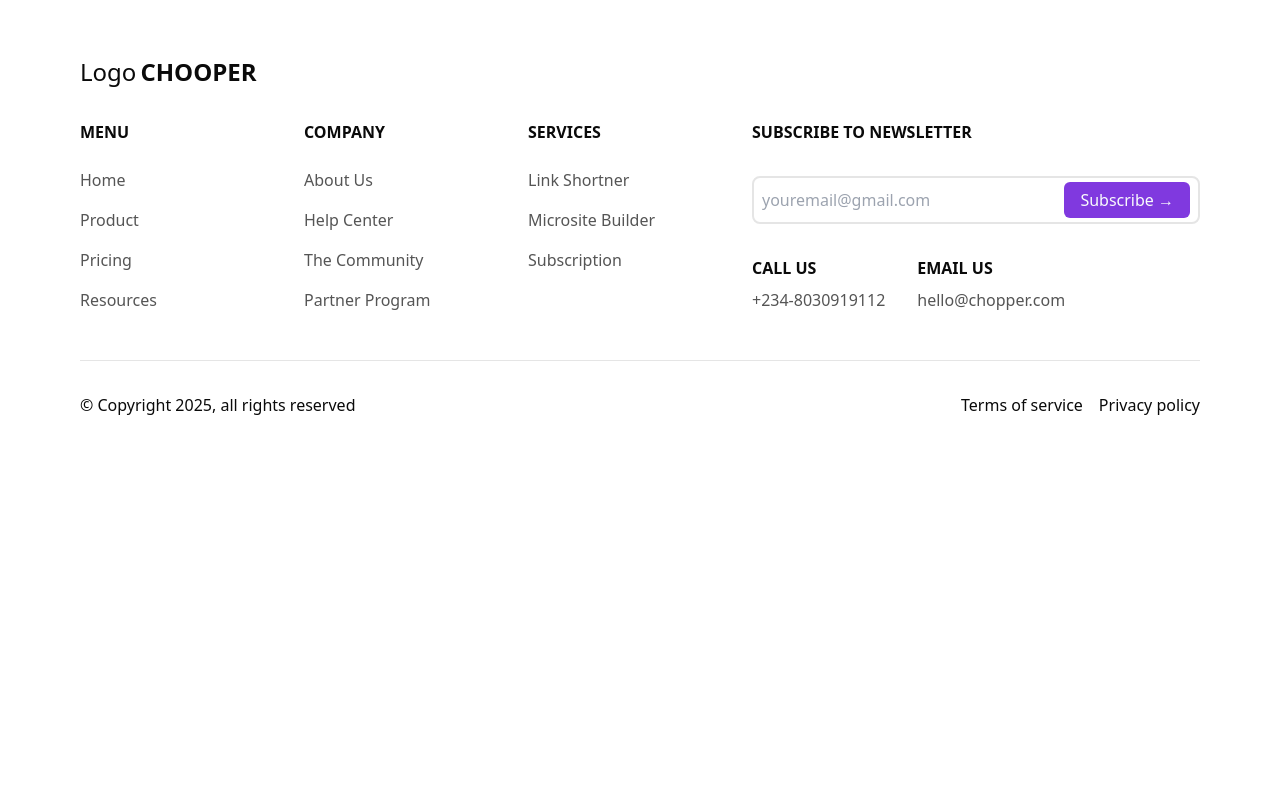
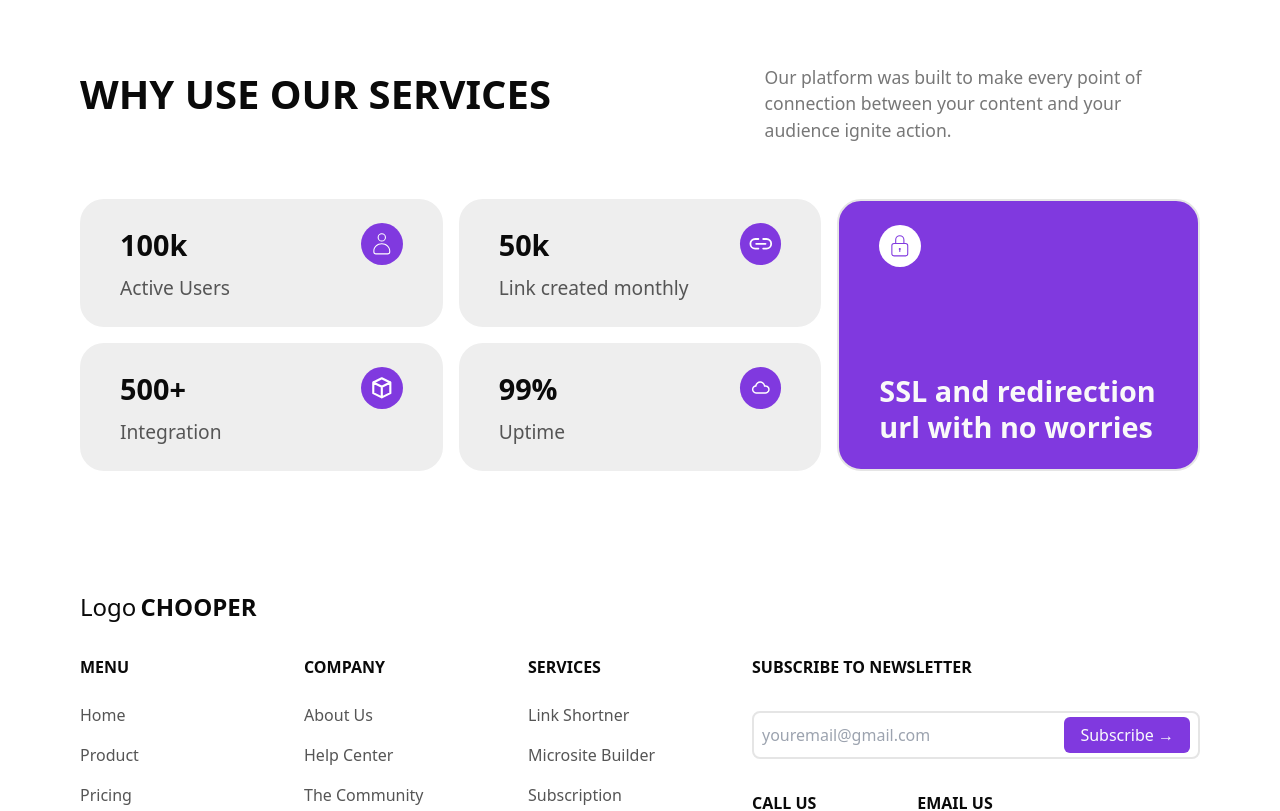
Before and after one commit to segunojo1/choppr-fe, a Next.js app: page / in a window 1280 px wide. Shown: the top 811 px of the page. Built offline with nearby package versions, Linux system fonts and the light colour scheme.

Commit message:
++ Why-Us component

```diff
--- a/src/app/page.tsx
+++ b/src/app/page.tsx
@@ -1,9 +1,11 @@
 import Footer from "@/components/Footer";
+import WhyUs from "@/components/WhyUsSection";
 
 export default function Home() {
   return (
     <div className="">
       {/* import landing page components here, follow semantics */}
+      <WhyUs />
       <Footer />
     </div>
   );
```
